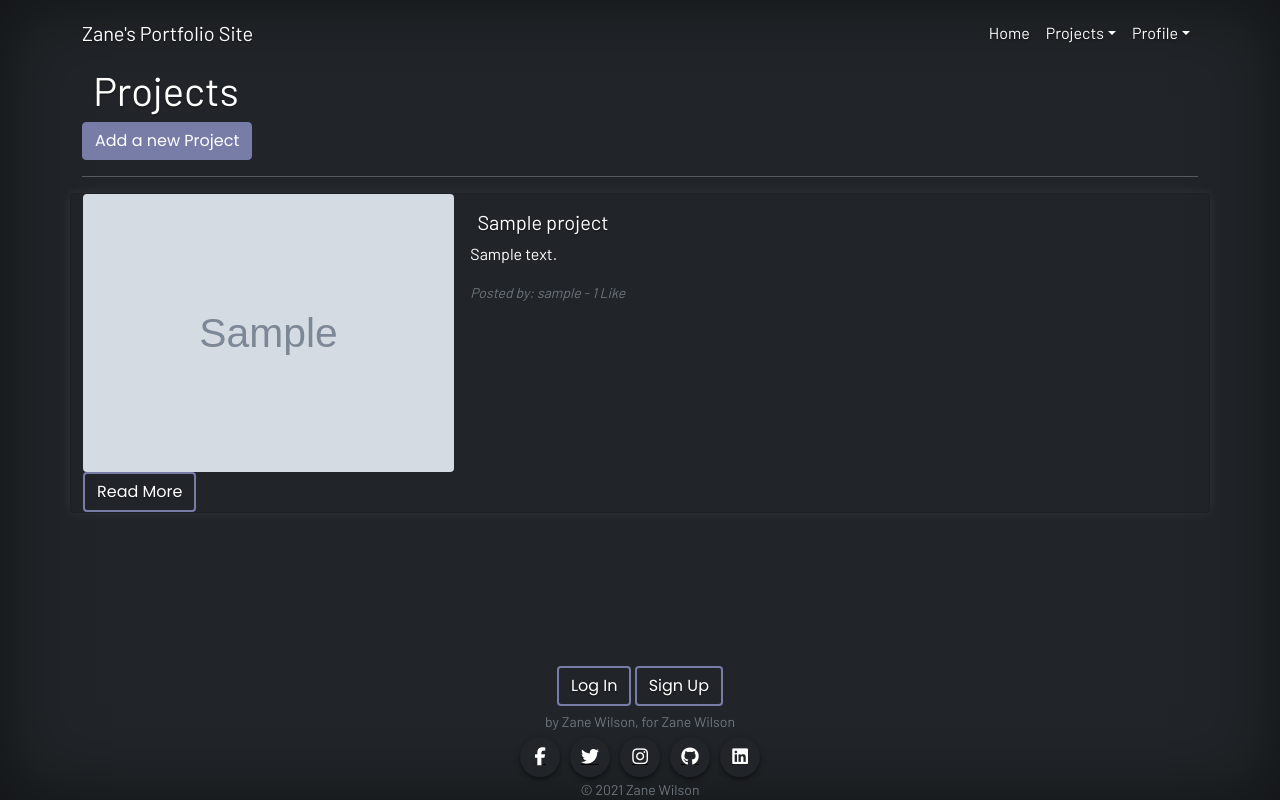
After one commit to zaneaw/Portfolio-Site, a Django app: template projects/templates/projects/project_list1.html in a window 1280 px wide. The commit adds this page. Run offline with Django 3.2, Linux system fonts and the light colour scheme; the template is opened without the code that fills it: most values are stand-ins (such as "Sample title", 1, 10 or a date in 2020); grey boxes marked "Sample" are stand-in pictures; some libraries are stand-ins or nearby versions.

Commit message:
Complete redo on project_list. Changes to css

```diff
--- a/personal_portfolio/templates/base.html
+++ b/personal_portfolio/templates/base.html
@@ -8,16 +8,16 @@
   <script src="https://cdn.jsdelivr.net/npm/@popperjs/core@2.9.2/dist/umd/popper.min.js" integrity="sha384-IQsoLXl5PILFhosVNubq5LC7Qb9DXgDA9i+tQ8Zj3iwWAwPtgFTxbJ8NT4GN1R8p" crossorigin="anonymous"></script>
   <script src="https://cdn.jsdelivr.net/npm/bootstrap@5.0.2/dist/js/bootstrap.min.js" integrity="sha384-cVKIPhGWiC2Al4u+LWgxfKTRIcfu0JTxR+EQDz/bgldoEyl4H0zUF0QKbrJ0EcQF" crossorigin="anonymous"></script>
   <link href="https://cdn.jsdelivr.net/npm/bootstrap@5.0.2/dist/css/bootstrap.min.css" rel="stylesheet" integrity="sha384-EVSTQN3/azprG1Anm3QDgpJLIm9Nao0Yz1ztcQTwFspd3yD65VohhpuuCOmLASjC" crossorigin="anonymous">
-  <meta name='viewport' content='width=device-width, initial-scale=1'>
+  <meta name="viewport" content="width=device-width, initial-scale=1">
 </head>
 
 <nav class="navbar navbar-expand-lg">
     <div class="container">
         <a class="navbar-brand" href="{% url 'home' %}">Zane's Portfolio Site</a>
-        <button class="navbar-toggler" type="button" data-bs-toggle="collapse" data-bs-target="#navbarSupportedContent" aria-controls="navbarSupportedContent" aria-expanded="false" aria-label="Toggle navigation">
+        <button class="navbar-toggler" type="button" data-bs-toggle="collapse" data-bs-target="#navbarTogglerDemo02" aria-controls="navbarTogglerDemo02" aria-expanded="false" aria-label="Toggle navigation">
           <span class="navbar-toggler-icon"></span>
         </button>
-        <div class="collapse navbar-collapse justify-content-end" id="navbarNavDropdown">
+        <div class="collapse navbar-collapse justify-content-end" id="navbarTogglerDemo02">
           <ul class="navbar-nav">
             <li class="nav-item">
               <a class="nav-link active" href="{% url 'home' %}">Home</a>
@@ -58,6 +58,7 @@
 <div class="container" id="body_container">
     {% block page_content %}{% endblock %}
 </div>
+
 <footer class="footer mt-auto text-center text-white text-muted">
 
   {% if not user.is_authenticated %}
@@ -67,7 +68,7 @@
       <br>
     {% endif %}
   {% endif %}
-  <p><small>by Zane Wilson - for Zane Wilson</small></p>
+  <p><small>by Zane Wilson, for Zane Wilson</small></p>
 
   <!-- Social Media Widgets -->
   <div class="wrapper">
--- a/projects/static/css/project_list.css
+++ b/projects/static/css/project_list.css
@@ -1,94 +1,46 @@
-
-.row .card {
-    max-height: 225px;
-    max-width: 45%;
-    padding-left: 0;
-    padding-right: 0;
-    margin: 5px;
-    background-color: transparent;
-    margin: 1rem .5rem;
-    border: none;
-    top: 0px;
-    right: 0;
+div.album {
+    background-color: hsla(1200, 50%, 0%, 0.1);
 }
 
-.row .card:hover {
-    transition: all 0.2s ease-in;
-    border-radius: 4px;
-    z-index: 0;
-    overflow: hidden;
-    box-shadow: none;
-    box-shadow: 0px 0px 15px 1px #333;
+.card {
+    background-color: transparent;
+    box-shadow: 0 0 12px rgba(255, 255, 255, 0.075);
+    transition: transform .8s cubic-bezier(0.68, -1, 0.265, 1.9), box-shadow .2s ease-in;
 }
 
-.col-md-4 img {
-    min-height: 150px;
-    min-width: 190px;
-    max-height: 150px;
-    max-width: 190px;
+div.col .card:hover {
+    box-shadow: 0 0 3px whitesmoke;
+    transform: scale(1.07);
 }
 
-.col-md-4 a {
-    margin-top: 2px;
-    min-width: 190px;
+.card-title,
+.card-text {
+    color: #fff;
 }
 
-.card .card-body {
-    width: 390px;
-    height: 100%;
-    padding: 5px;
-    background-color: transparent;
-    text-shadow: 0 .05rem .1rem rgba(0, 0, 0, .5);
+
+
+
+
+
+
+
+
+
+
+
+
+
+.bd-placeholder-img {
+    font-size: 1.125rem;
+    text-anchor: middle;
+    -webkit-user-select: none;
+    -moz-user-select: none;
+    user-select: none;
 }
 
-/* ================
-======Buttons======
-================ */
-body a.btn-primary {
-    float: right;
-    margin-top: -40px;
-    margin-right: 1%;
+@media (min-width: 768px) {
+    .bd-placeholder-img-lg {
+    font-size: 3.5rem;
+    }
 }
-
-body #read_more {
-    background-color: transparent;
-    border-radius: 4px;
-    border: none;
-    position: relative;
-    transition: all 0.5s;
-    text-shadow: 0 .05rem .1rem rgba(0, 0, 0, .5);
-    color: white;
-}
-
-body #read_more:after {
-    content: '>>';
-    font-weight: bolder;
-    position: absolute;
-    opacity: 0;
-    right: -14px;
-    transition: .5s;
-}
-
-body #read_more:hover {
-    border: none;
-    background-color: transparent;
-    padding-right: 24px;
-    padding-left: 8px;
-    color: #ffa69e;
-}
-
-body #read_more:focus,
-body #read_more:active,
-body #read_more:active:focus {
-    background-color: transparent;
-    border: none;
-    box-shadow: none;
-    opacity: .75;
-}
-
-body #read_more:hover:after {
-    opacity: 1;
-    right: 10px;
-    color: #ffa69e;
-    background-color: transparent;
-}
--- /dev/null
+++ b/projects/templates/projects/project_list1.html
@@ -0,0 +1,47 @@
+{% extends "base.html" %}
+{% load static %}
+{% block page_content %}
+<head>
+    <title>Projects List</title>
+    <link rel="stylesheet" href="{% static 'css/project_list.css' %}">
+</head>
+<body class="text-white bg-dark">
+    <h1>Projects</h1>
+    <a class="btn btn-primary" href="{% url 'projects:project_create' %}">Add a new Project</a>
+    <hr>
+    <div class="row justify-content-center">
+    {% if project_list %}
+        {% for project in project_list %}
+            <div class="card mb-3">
+                <div class="row g-0">
+                    <div class="col-md-4">
+                        {% if project.image %}
+                            <img class="img-fluid rounded" src="{{ project.image.url }}">
+                        {% else %}
+                            <img class="img-fluid rounded" src="{% static 'personal_portfolio/images/filler_project_image.jpg' %}">
+                        {% endif %}
+                        <br>
+                        <a href="{% url 'projects:project_detail' project.pk %}" class="btn btn-secondary" type="button" id="read_more">Read More</a>
+                    </div>
+                    <div class="col-md-8">
+                        <div class="card-body">
+                            <h5 class="card-title">{{ project.title }}</h5>
+                            <p class="card-text">{{ project.desc|truncatechars:80 }}</p>
+                            {% if project.owner == user %}
+                                <br>
+                                <small><a type="button" class="btn btn-link btn-sm" href="{% url 'projects:project_update' project.pk %}"><i id="action2" class="fa fa-pencil"></i></a>
+                                <a type="button" class="btn btn-link btn-sm" href="{% url 'projects:project_delete' project.pk %}"><i id="action2" class="fa fa-trash"></i></a></small>
+                            {% endif %}
+                            <p class="card-text"><small class="text-muted"><i>Posted by: {{ project.owner.username }} - {{ project.total_likes }}
+                                {% if project.total_likes == 1 %} Like {% else %} Likes {% endif %}</i></small></p>
+                        </div>
+                    </div>
+                </div>
+            </div>
+        {% endfor %}
+    {% else %}
+        <p>There are no projects to display... Maybe try adding some!</p>
+    {% endif %}
+    </div>
+</body>
+{% endblock %}
--- a/static/css/base.css
+++ b/static/css/base.css
@@ -123,7 +123,7 @@ footer.footer {
     width: 100%;
     background-color: transparent;
     color: #595b5d;
-    margin-bottom: 10px;
+    margin-top: auto;
 }
 
 footer span {
@@ -229,8 +229,6 @@ body {
     min-height: 100vh;
     display: flex;
     flex-direction: column;
-    color: white;
-    background-color: #333;
     box-shadow: inset 0 0 5rem rgba(0, 0, 0, .5);
 }
 
@@ -378,3 +376,10 @@ body input.clearablefileinput:hover {
 div.controls {
     margin-bottom: 10px;
 }
+
+@media (max-width: 1399px) {
+    body {
+        background-color: red;
+    }
+
+}
```
Also changed, not shown: projects/static/css/project_list1.css (added, +102 -0 lines), projects/templates/projects/project_list.html (+28 -18 lines), db.sqlite3, media/images/projects/phone-bomb-1_6JML1Nc.png (added), static/personal_portfolio/images/filler_profile_image.jpg, static/personal_portfolio/images/filler_project_image.jpg.
